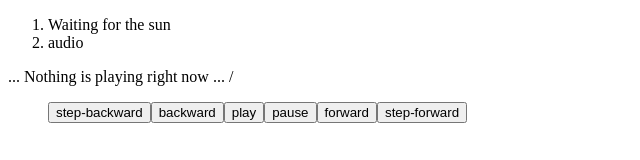
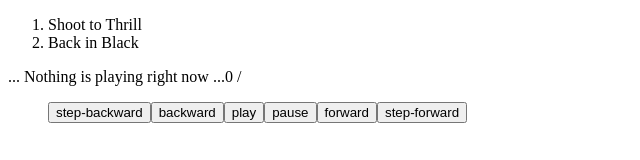
Before and after one commit to mosquerapaul/audio-player, an Angular app in the folder angular-player/: page / in a window 1280 px wide. Shown: the top 160 px of the page, without its empty margins (0-640 px from the left). Built offline with nearby package versions, Linux system fonts and the light colour scheme.

Commit message:
Services Refactor Starts: - Created folder for player services - Created a new service for playList - Refactoring StateService as Observable
Player Controls:
- Class binding for playing status
- Play/Pause Works

```diff
--- a/angular-player/src/app/audio-player/audio-player/audio-player.component.html
+++ b/angular-player/src/app/audio-player/audio-player/audio-player.component.html
@@ -4,9 +4,8 @@
 
   <article id="playing-info" class="container">
     <p class="trackinfo">
-      <span id="audio-name">{{ playerState.audioTitle }}</span>
-      <span id="audio-duration">{{ audioPlayer.currentTime | async }} / {{ audioPlayer.duration | async }}</span>
-
+      <span id="audio-name">{{ (stateService.playerState$ | async).audioTitle }}</span>
+      <span id="audio-duration">{{ (stateService.playerState$ | async).currentTime }} / {{ (stateService.playerState$ | async).duration }}</span>
     </p>
 
     <div id="progress-bar-background">
@@ -18,7 +17,9 @@
   <article>
     <ul class="controls">
       <app-player-controls
-          *ngFor="let control of playerState.controlList" [control]="control">
+        *ngFor="let control of playerState.controlList"
+        [control]="control"
+        (click)="handleClickControl(control)">
       </app-player-controls>
     </ul>
   </article>
--- a/angular-player/src/app/audio-player/audio-player/audio-player.component.ts
+++ b/angular-player/src/app/audio-player/audio-player/audio-player.component.ts
@@ -1,5 +1,7 @@
-import { Component, OnInit } from '@angular/core';
-import { PlayerState, PlayerStateService } from '../player-state.service';
+import { Component, OnInit, Directive, HostListener } from '@angular/core';
+import { PlayerState, PlayerStateService, AudioElement } from '../services/player-state.service';
+
+
 
 @Component({
   selector: 'app-audio-player',
@@ -8,29 +10,92 @@
 })
 export class AudioPlayerComponent implements OnInit {
 
-  audioPlayer;
+  private audioPlayer;
   playerState: PlayerState;
+  stateService: PlayerStateService;
 
-  constructor(playerState: PlayerStateService) {
-    this.playerState = playerState._playerState$.value;
-    let currentAudio = playerState._playerState$.value.currentAudio;
-    this.audioPlayer = new Audio(playerState._playerState$.value.playList[currentAudio].sourceURL);
+  constructor(playerStateService: PlayerStateService) {
+    this.stateService = playerStateService;
+    this.playerState = playerStateService.playerState;
+    let currentAudio = playerStateService.playerState.currentAudio;
+    this.audioPlayer = new Audio(playerStateService.playerState.playList[currentAudio].sourceURL);
+    this.audioPlayer.addEventListener('timeupdate', (e) => {
+      console.log(e.path["0"].currentTime, );
+      this.stateService.updateCurrentTime(this.audioPlayer.currenTime);
+     });
   }
 
-  play() {
+
+
+  playerStart(index: number) {
+    if (!index) {
+      index = 0;
+    }
+    this.playerState.audioTitle = this.playerState.playList[index].audioTitle;
+    this.stateService.playerState.currentAudio = index;
+    this.audioPlayer.src = this.stateService.playerState$.value.playList[index].sourceURL;
+    //Needs to update playing info
     this.audioPlayer.play();
+    this.playerState.isPlaying = true;
+    console.log(this.playerState.audioTitle);
   }
 
-  pause() {
+  playerPause() {
     this.audioPlayer.pause();
+    this.playerState.isPlaying = false;
   }
 
-  next() {
-    console.log('Next called...');
+  fforware() {
+    console.log('Forware called...');
   }
 
-  prev() {
+  fbackward() {
+    console.log('Backware called...');
+  }
+
+  stepNext() {
+    //this.stateService.stateNextAudio();
+    console.log(this.playerState.currentAudio);
+
+
+    this.playerStart(this.stateService.playerState$.value.currentAudio);
+    console.log('Next called...');
+    console.log(this.playerState.currentAudio, this.playerState.audioTitle);
+  }
+
+  stepPrev() {
     console.log('Prev called...');
+  }
+
+  timeUpdate() {
+    console.log(this.playerState.currentTime, this.audioPlayer);
+    this.stateService.updateCurrentTime(this.audioPlayer.currenTime);
+  }
+
+  handleClickControl(control: string) {
+    switch (control) {
+      case 'play':
+        if (!this.playerState.isPlaying){
+          this.playerStart(this.playerState.currentAudio);
+        }
+        console.log('playing');
+        break;
+      case 'pause':
+        this.playerPause();
+        break;
+      case 'step-forward':
+        this.stepNext();
+        break;
+      case 'step-backward':
+        this.stepPrev();
+        break;
+      case 'backward':
+        this.fbackward();
+        break;
+      case 'forward':
+        this.fforware();
+        break;
+    }
   }
 
   ngOnInit() {
--- a/angular-player/src/app/audio-player/play-list/play-list.component.html
+++ b/angular-player/src/app/audio-player/play-list/play-list.component.html
@@ -1,5 +1,5 @@
 <div id="playlist">
   <ol>
-    <li *ngFor="let audio of playList; let i = index" id="audio{{i}}">{{ audio.audioTitle }}<div class="audioButtons"></div></li>
+    <li *ngFor="let audio of playerState.playList; let i = index" id="audio{{i}}">{{ audio.audioTitle }}<div class="audioButtons"></div></li>
   </ol>
 </div>
--- a/angular-player/src/app/audio-player/play-list/play-list.component.ts
+++ b/angular-player/src/app/audio-player/play-list/play-list.component.ts
@@ -1,5 +1,6 @@
 import { Component, OnInit } from '@angular/core';
-import { AudioElement, PlayerStateService, PlayerState } from './../player-state.service';
+import { AudioElement, PlayerStateService, PlayerState } from '../services/player-state.service';
+import { Observable } from 'rxjs';
 
 @Component({
   selector: 'app-play-list',
@@ -11,17 +12,22 @@
 
 export class PlayListComponent implements OnInit {
 
+  stateService: PlayerStateService;
+  playerState$: Observable<PlayerState>;
+  playerState: PlayerState;
+
   playList: AudioElement[];
 
-  playerState: PlayerState;
-
-  constructor(playerState: PlayerStateService) {
-    this.playerState = playerState.playerState;
-    this.playList = playerState._playerState$.value.playList;
-    console.log(this.playerState, '\n', this.playList);
+  constructor(stateService: PlayerStateService) {
+    this.stateService = stateService;
   }
 
   ngOnInit() {
+    this.playerState$ = this.stateService.getState();
+    this.playerState$.subscribe(state => {
+      this.playerState = state;
+      this.playList = this.playerState.playList;
+    });
   }
 
 }
--- a/angular-player/src/app/audio-player/player-controls/player-controls.component.html
+++ b/angular-player/src/app/audio-player/player-controls/player-controls.component.html
@@ -1,6 +1,5 @@
 <button
-  [ngClass]="{'playing': !playerState.isPlaying}"
-  (click)="_handleClicControls()">
+  [ngClass]="{'playing': playerState.isPlaying, 'paused': !playerState.isPlaying}">
   <i [ngClass]="['fas', 'fa-' + control]" ></i>
   {{ control }}
 </button>
--- a/angular-player/src/app/audio-player/player-controls/player-controls.component.ts
+++ b/angular-player/src/app/audio-player/player-controls/player-controls.component.ts
@@ -1,5 +1,5 @@
 import { Component, OnInit, Input } from '@angular/core';
-import { PlayerStateService, PlayerState } from '../player-state.service';
+import { PlayerStateService, PlayerState } from '../services/player-state.service';
 
 @Component({
   selector: 'app-player-controls',
@@ -12,7 +12,7 @@
   @Input() control: string;
 
   constructor(playerState: PlayerStateService) {
-    this.playerState = playerState._playerState$.value;
+    this.playerState = playerState.playerState;
   }
 
   _handleClicControls() {
--- a/angular-player/src/app/audio-player/player-state.service.ts
+++ b/angular-player/src/app/audio-player/services/player-state.service.ts
@@ -1,6 +1,6 @@
 import { Injectable } from '@angular/core';
-import { BehaviorSubject } from 'rxjs';
-import { AudioPlayerModule } from './audio-player.module';
+import { BehaviorSubject, Observable } from 'rxjs';
+import { AudioPlayerModule } from '../audio-player.module';
 
 
 export interface AudioElement {
@@ -17,6 +17,19 @@
   audioTitle: string;
   isPlaying: boolean;
 }
+
+const staticPlayList: AudioElement[] = [
+  {
+    sourceURL: './assets/02 Shoot to Thrill.mp3',
+    duration: 156,
+    audioTitle: 'Shoot to Thrill'
+  },
+  {
+    sourceURL: './assets/03 Back in Black.mp3',
+    duration: 230,
+    audioTitle: 'Back in Black'
+  }
+];
 
 
 @Injectable({
@@ -43,7 +56,7 @@
       audioTitle: '... Nothing is playing right now ...',
       isPlaying: false
     });
-    this._playerState$.value.playList = this.getPlayList();
+    this.updatePlayList(staticPlayList);
   }
 
   get playerState$(): BehaviorSubject<PlayerState> {
@@ -59,23 +72,15 @@
   }
 
   updateCurrentTime(newTime: number) {
-    this.playerState.currentTime = newTime;
+    this._playerState$.value.currentTime = newTime;
   }
 
-  getPlayList() {
-    console.log('Returning an static list for develop purposes...');
-    return [
-      {
-        sourceURL: './assets/mp3.mp3',
-        duration: 156,
-        audioTitle: 'Waiting for the sun'
-      },
-      {
-        sourceURL: './assets/mp3.mp3',
-        duration: 230,
-        audioTitle: 'audio'
-      }
-    ];
+  updatePlayList(newPlayList: AudioElement[]) {
+    this._playerState$.value.playList = newPlayList;
+  }
+
+  getState(): Observable<PlayerState> {
+    return this._playerState$.asObservable();
   }
 
   playAudio(index: number) {
```
Also changed, not shown: angular-player/src/app/audio-player/services/play-list-service.service.ts (added, +9 -0 lines), 2 other files (tests, documents, lock files or other folders). Lines whose indentation alone changed are shown as unchanged.
